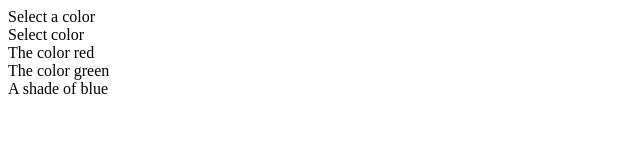
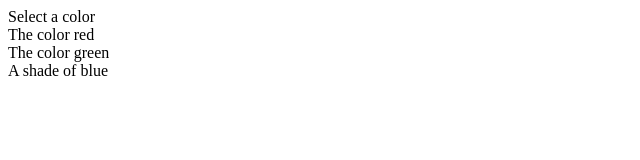
Before and after one commit to juanmiguel431/react-widgets-translate-wikipedia, a React (Create React App) app: page / in a window 1280 px wide. Shown: the top 160 px of the page, without its empty margins (0-640 px from the left). Built offline with nearby package versions, Linux system fonts and the light colour scheme; the HTML template or start-up script is replaced by a standard one.

Commit message:
Dropdown - On change event implemented.

```diff
--- a/src/App.js
+++ b/src/App.js
@@ -1,6 +1,7 @@
 // import Accordion from "./components/Accordion";
 import Search from "./components/Search";
 import Dropdown from "./components/Dropdown";
+import { useState } from "react";
 
 // const items = [
 //   {
@@ -33,10 +34,14 @@ const options = [
 ]
 
 const App = () => {
+  const [selected, setSelected] = useState(options[0]);
+
   return (
     <div className="app">
       <Dropdown
         options={options}
+        selected={selected}
+        onChange={setSelected}
       />
     </div>
   );
--- a/src/components/Dropdown.js
+++ b/src/components/Dropdown.js
@@ -1,7 +1,15 @@
-const Dropdown = ({ options }) => {
+const Dropdown = ({ options, selected, onChange }) => {
   const renderedOptions = options.map(option => {
+    if (option.value === selected.value) {
+      return null;
+    }
+
     return (
-      <div key={option.value} className="item">
+      <div
+        key={option.value}
+        className="item"
+        onClick={_ => onChange(option)}
+      >
         {option.label}
       </div>
     );
@@ -13,7 +21,7 @@ const Dropdown = ({ options }) => {
         <label className="label">Select a color</label>
         <div className="ui selection dropdown visible active">
           <i className="dropdown icon" />
-          <div className="text">Select color</div>
+          <div className="text">{selected.label}</div>
           <div className="menu visible transition">
             {renderedOptions}
           </div>
```
